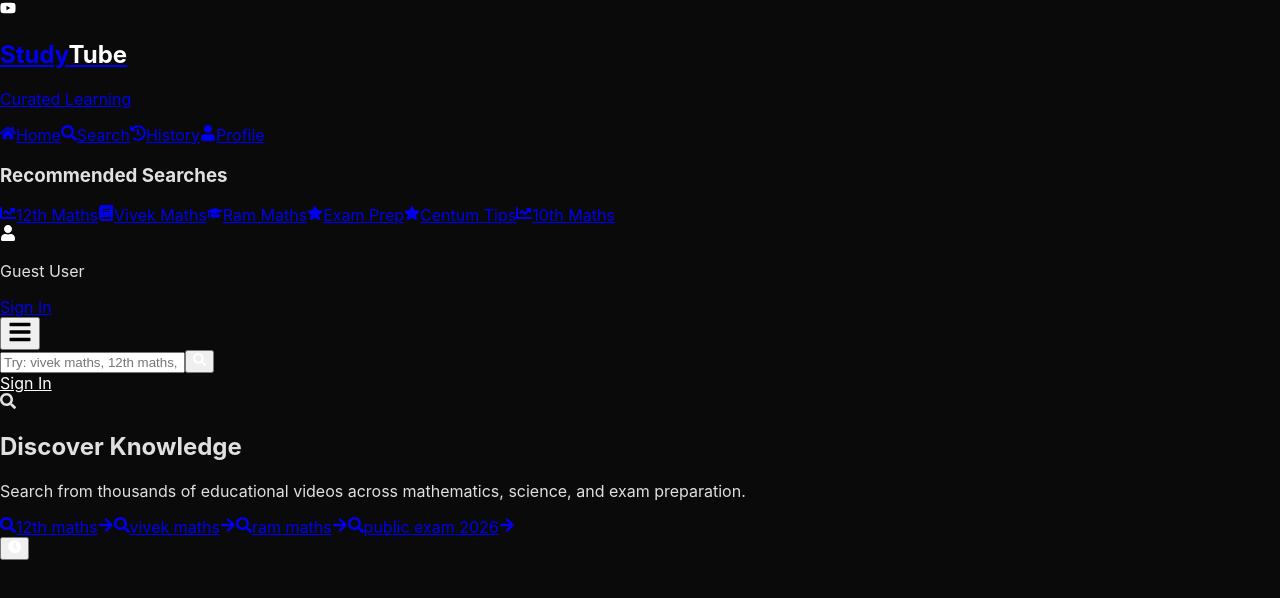
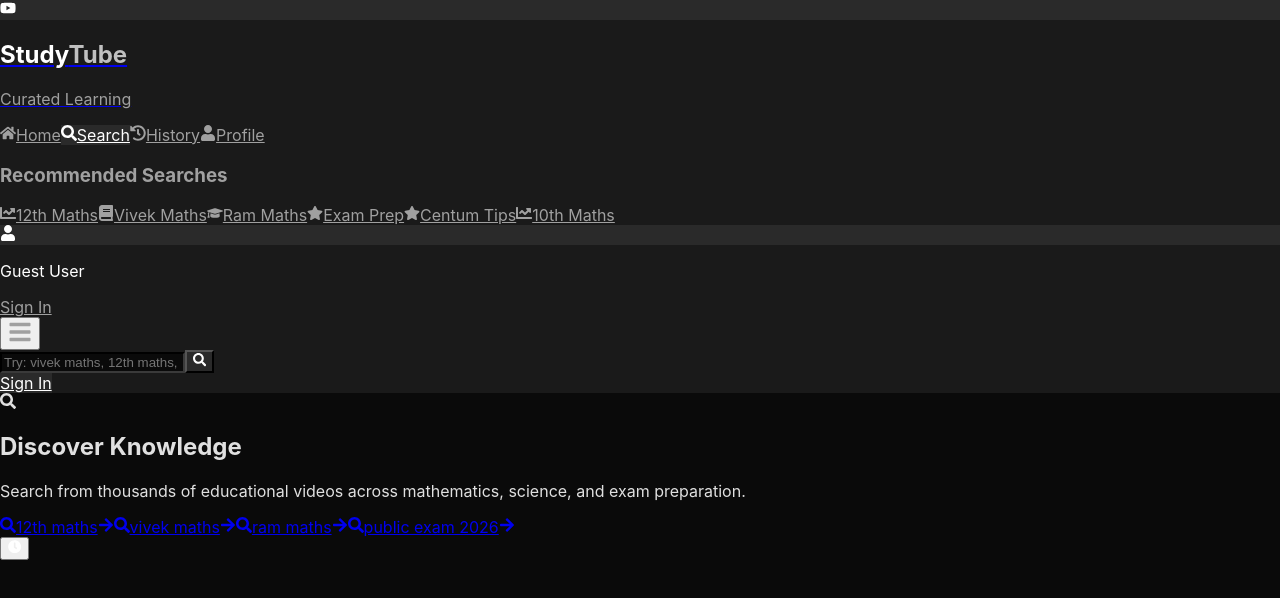
Before and after one commit to stranger12hub/Study-Tube, a React (Vite) app in the folder frontend/: page /search in a window 1280 px wide. Shown: the top 598 px of the page. Built offline with nearby package versions, Linux system fonts and the light colour scheme.

Commit message:
Fix sidebar categories and add black/ash theme

```diff
--- a/frontend/src/components/Layout.jsx
+++ b/frontend/src/components/Layout.jsx
@@ -55,21 +55,22 @@
     { path: '/profile', icon: FaUser, label: 'Profile' },
   ];
 
+  // Fixed categories - only 6 items
   const categories = [
-    { name: '12th Maths', icon: FaChartLine, color: 'text-green-400', query: '12th maths' },
-    { name: 'Vivek Maths', icon: FaBook, color: 'text-blue-400', query: 'vivek maths' },
-    { name: 'Ram Maths', icon: FaGraduationCap, color: 'text-purple-400', query: 'ram maths' },
-    { name: 'Exam Prep', icon: FaStar, color: 'text-yellow-400', query: 'public exam 2026' },
-    { name: 'Centum Tips', icon: FaStar, color: 'text-pink-400', query: 'centum' },
-    { name: '10th Maths', icon: FaChartLine, color: 'text-orange-400', query: '10th maths' },
+    { name: '12th Maths', icon: FaChartLine, color: 'text-ash', query: '12th maths' },
+    { name: 'Vivek Maths', icon: FaBook, color: 'text-ash', query: 'vivek maths' },
+    { name: 'Ram Maths', icon: FaGraduationCap, color: 'text-ash', query: 'ram maths' },
+    { name: 'Exam Prep', icon: FaStar, color: 'text-ash', query: 'public exam 2026' },
+    { name: 'Centum Tips', icon: FaStar, color: 'text-ash', query: 'centum' },
+    { name: '10th Maths', icon: FaChartLine, color: 'text-ash', query: '10th maths' },
   ];
 
   return (
-    <div className="flex h-screen bg-dark-950">
+    <div className="flex h-screen bg-black">
       {/* Mobile sidebar backdrop */}
       {sidebarOpen && (
         <div
-          className="fixed inset-0 bg-black/50 backdrop-blur-sm z-20 lg:hidden"
+          className="fixed inset-0 bg-black/80 backdrop-blur-sm z-20 lg:hidden"
           onClick={() => setSidebarOpen(false)}
         />
       )}
@@ -79,20 +80,20 @@
         fixed lg:static inset-y-0 left-0 transform
         ${sidebarOpen ? 'translate-x-0' : '-translate-x-full'}
         lg:translate-x-0 transition-transform duration-300 ease-in-out
-        w-72 glass-effect z-30 flex flex-col
+        w-72 bg-ash border-r border-ash-light z-30 flex flex-col
       `}>
         {/* Logo */}
-        <div className="p-6 border-b border-dark-800">
+        <div className="p-6 border-b border-ash-light">
           <Link to="/" className="flex items-center space-x-3">
-            <div className="w-10 h-10 bg-gradient-to-br from-accent-blue to-accent-purple rounded-xl flex items-center justify-center">
+            <div className="w-10 h-10 bg-ash-light rounded-xl flex items-center justify-center">
               <FaYoutube className="text-white text-xl" />
             </div>
             <div>
               <h1 className="text-2xl font-bold">
-                <span className="text-gradient">Study</span>
-                <span className="text-white">Tube</span>
+                <span className="text-white">Study</span>
+                <span className="text-ash-light">Tube</span>
               </h1>
-              <p className="text-xs text-gray-500">Curated Learning</p>
+              <p className="text-xs text-ash">Curated Learning</p>
             </div>
           </Link>
         </div>
@@ -106,18 +107,21 @@
               <Link
                 key={item.path}
                 to={item.path}
-                className={`sidebar-link ${isActive ? 'active' : ''}`}
+                className={`flex items-center space-x-3 px-4 py-3 rounded-lg transition-all duration-300
+                  ${isActive
+                    ? 'bg-ash-light text-white'
+                    : 'text-ash hover:bg-ash-light hover:text-white'}`}
                 onClick={() => setSidebarOpen(false)}
               >
-                <Icon className={`text-xl ${isActive ? 'text-accent-blue' : ''}`} />
+                <Icon className="text-xl" />
                 <span>{item.label}</span>
               </Link>
             );
           })}
 
           {/* Categories Section */}
-          <div className="pt-6 mt-6 border-t border-dark-800">
-            <h3 className="px-4 text-xs font-semibold text-gray-500 uppercase tracking-wider mb-3">
+          <div className="pt-6 mt-6 border-t border-ash-light">
+            <h3 className="px-4 text-xs font-semibold text-ash uppercase tracking-wider mb-3">
               Recommended Searches
             </h3>
             {categories.map((cat) => {
@@ -126,10 +130,10 @@
                 <Link
                   key={cat.name}
                   to={`/search?q=${cat.query}`}
-                  className="flex items-center space-x-3 px-4 py-2 text-gray-400 hover:text-white hover:bg-dark-800 rounded-lg transition-all duration-300"
+                  className="flex items-center space-x-3 px-4 py-2 text-ash hover:text-white hover:bg-ash-light rounded-lg transition-all duration-300"
                   onClick={() => setSidebarOpen(false)}
                 >
-                  <Icon className={`text-lg ${cat.color}`} />
+                  <Icon className="text-lg" />
                   <span>{cat.name}</span>
                 </Link>
               );
@@ -138,14 +142,14 @@
         </nav>
 
         {/* User Profile */}
-        <div className="p-4 border-t border-dark-800">
-          <div className="flex items-center space-x-3 p-2 bg-dark-800/50 rounded-lg">
-            <div className="w-10 h-10 bg-gradient-to-br from-accent-purple to-accent-blue rounded-full flex items-center justify-center">
+        <div className="p-4 border-t border-ash-light">
+          <div className="flex items-center space-x-3 p-2 bg-ash-light/30 rounded-lg">
+            <div className="w-10 h-10 bg-ash-light rounded-full flex items-center justify-center">
               <FaUser className="text-white" />
             </div>
             <div className="flex-1">
-              <p className="text-sm font-medium">Guest User</p>
-              <Link to="/login" className="text-xs text-accent-blue hover:underline">
+              <p className="text-sm font-medium text-white">Guest User</p>
+              <Link to="/login" className="text-xs text-ash hover:text-white">
                 Sign In
               </Link>
             </div>
@@ -154,13 +158,13 @@
       </aside>
 
       {/* Main content */}
-      <div className="flex-1 flex flex-col overflow-hidden">
+      <div className="flex-1 flex flex-col overflow-hidden bg-black">
         {/* Header */}
-        <header className="glass-effect border-b border-dark-800 px-6 py-4">
+        <header className="bg-ash border-b border-ash-light px-6 py-4">
           <div className="flex items-center space-x-4">
             <button
               onClick={() => setSidebarOpen(!sidebarOpen)}
-              className="lg:hidden text-gray-400 hover:text-white transition-colors"
+              className="lg:hidden text-ash hover:text-white transition-colors"
             >
               {sidebarOpen ? <FaTimes size={24} /> : <FaBars size={24} />}
             </button>
@@ -179,10 +183,9 @@
         setTimeout(() => setShowHistory(false), 200);
       }}
       placeholder="Try: vivek maths, 12th maths, ram maths, public exam 2026..."
-      className="w-full px-5 py-3 bg-dark-800/50 border border-dark-700 rounded-xl
-               focus:outline-none focus:ring-2 focus:ring-accent-blue/50 focus:border-accent-blue
-               transition-all duration-300 text-gray-200 placeholder-gray-500
-               group-hover:border-dark-600 pr-24"
+      className="w-full px-5 py-3 bg-black border border-ash-light rounded-xl
+               focus:outline-none focus:ring-2 focus:ring-ash focus:border-ash-light
+               transition-all duration-300 text-white placeholder-ash"
       style={{ position: 'relative', zIndex: 1002 }}
     />
 
@@ -207,8 +210,7 @@
     <button
       type="submit"
       className="absolute right-2 top-1/2 transform -translate-y-1/2
-               p-2 bg-gradient-to-r from-accent-blue to-accent-purple
-               rounded-lg text-white hover:shadow-lg hover:shadow-accent-blue/30
+               p-2 bg-ash-light text-white rounded-lg hover:bg-ash hover:shadow-lg
                transition-all duration-300"
       style={{ zIndex: 1003 }}
     >
@@ -219,9 +221,7 @@
 
             <Link
               to="/login"
-              className="hidden md:block px-6 py-2 bg-gradient-to-r from-accent-blue to-accent-purple
-                       text-white rounded-lg hover:shadow-lg hover:shadow-accent-blue/30
-                       transition-all duration-300 font-medium"
+              className="hidden md:block px-6 py-2 bg-ash-light text-white rounded-lg hover:bg-ash transition-all duration-300 font-medium"
             >
               Sign In
             </Link>
@@ -229,7 +229,7 @@
         </header>
 
         {/* Page content */}
-        <main className="flex-1 overflow-y-auto p-6">
+        <main className="flex-1 overflow-y-auto p-6 bg-black">
           <Outlet />
         </main>
 
```
